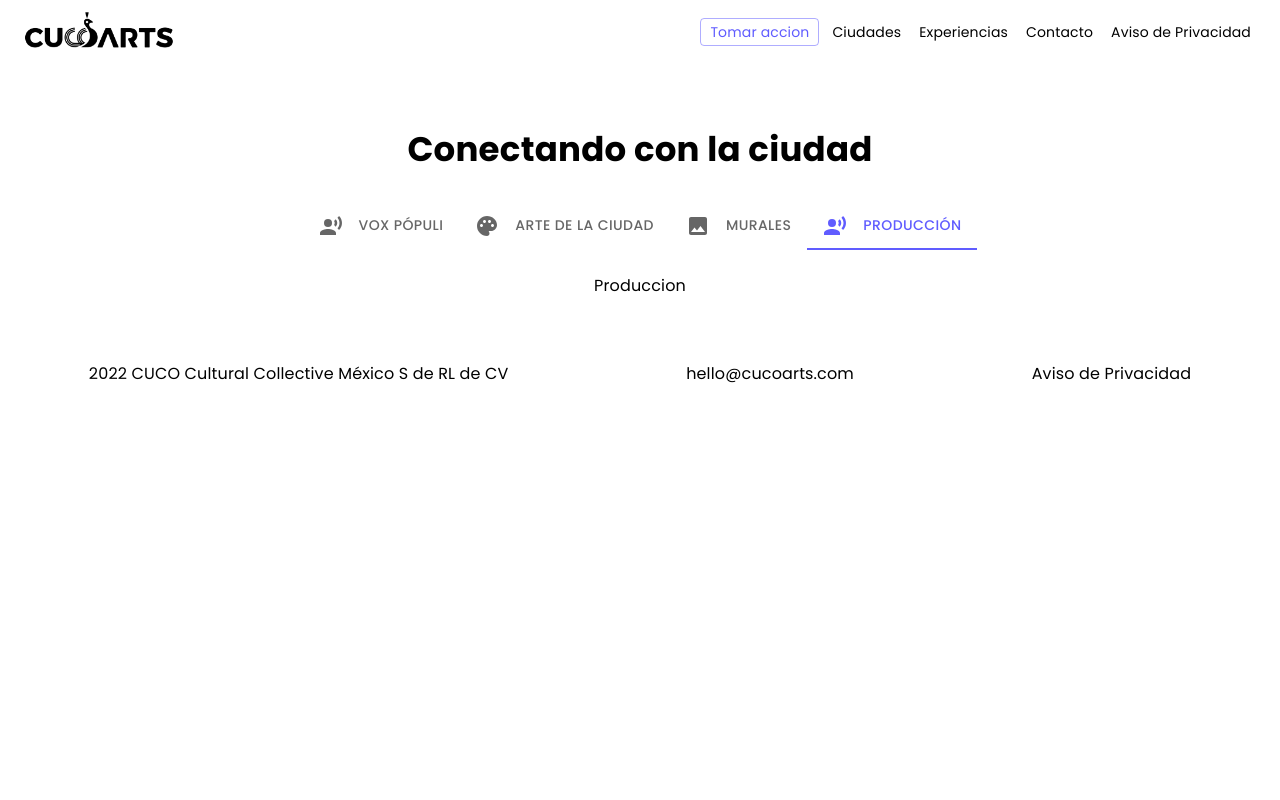
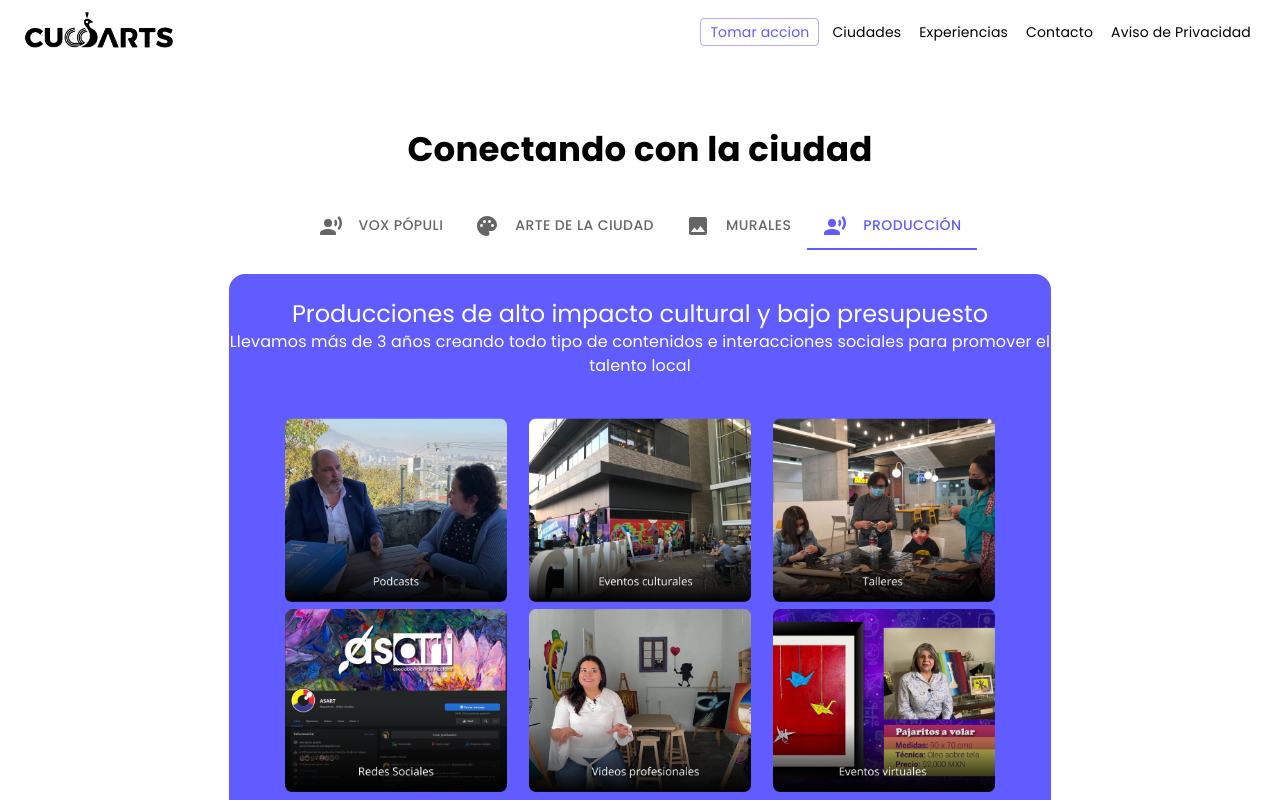
Before and after one commit to jorgerdzf/cucoarts-sls-v2, a React (Create React App) app in the folder frontend/: page /Connect in a window 1280 px wide. Both pictures are taken after a click on the tab "PRODUCCIÓN". Shown: the top 800 px of the page. Built offline with nearby package versions, Linux system fonts and the light colour scheme.

Commit message:
add production part 1

```diff
--- a/frontend/src/components/connect/tabs/Murales.tsx
+++ b/frontend/src/components/connect/tabs/Murales.tsx
@@ -42,7 +42,7 @@ function Murales() {
               </Box>
             </Grid>
             <Grid item>
-            <Box p={2} sx={{ backgroundColor: '#D9FF6F', borderRadius: '16px' }}>
+              <Box p={2} sx={{ backgroundColor: '#D9FF6F', borderRadius: '16px' }}>
                   <Button variant="contained" href="/Connect">Crear un mural</Button>
                   <br></br>
                   <br></br>
@@ -57,7 +57,7 @@ function Murales() {
                   <Brush></Brush>&nbsp;Producción
                   <br></br>
                   <LocalShipping></LocalShipping>&nbsp;&nbsp;&nbsp;Entrega
-                </Box>
+              </Box>
             </Grid>
         </Grid>
       </Box>
--- a/frontend/src/components/connect/tabs/Produccion.tsx
+++ b/frontend/src/components/connect/tabs/Produccion.tsx
@@ -1,8 +1,68 @@
+import { Box, Button, Grid, Typography } from '@mui/material'
 import React from 'react'
+import produccion_placeholder1 from '../../../assets/images/produccion_placeholder1.png';
+import produccion_placeholder2 from '../../../assets/images/produccion_placeholder2.png';
+import { ImageSearch, CheckCircleOutline, Brush, LocalShipping } from '@mui/icons-material';
+import GetQuote from '../../shared/GetQuote';
 
 function Produccion() {
+  const GetQuoteParams = {
+    buttonTitle: 'Cotizar una producción',
+    buttonHref: '/Contact',
+    description1: 'Contenido hecho especialmente',
+    description2: 'para cubrir tus necesidades'
+  }
   return (
-    <div>Produccion</div>
+    <>
+    <Grid container>
+      <Grid item xs={2}></Grid>
+      <Grid item xs={8}>
+        <Box sx={{backgroundColor: '#605CFF', borderRadius: '16px'}}>
+          <br></br>
+        <Typography variant="h5" sx={{color:'#fff'}}>
+          Producciones de alto impacto cultural y bajo presupuesto
+        </Typography>
+        <Typography variant='body1' sx={{color:'#fff'}}>
+          Llevamos más de 3 años creando todo tipo de contenidos e interacciones sociales para promover el talento local
+        </Typography>
+        <br></br>
+        <Grid container p={2}>
+          <Grid item>
+            <img src={produccion_placeholder1} width={'90%'} alt='placeholder1'></img>
+          </Grid>
+          <Grid item>
+            <img src={produccion_placeholder2} width={'90%'} alt='placeholder1'></img>
+          </Grid>
+        </Grid>
+      </Box>
+      </Grid>
+      <Grid item xs={2}></Grid>
+    </Grid>
+    <Grid
+      container
+      direction='row'
+      justifyContent='center'
+      alignItems='center'
+      pt={4}>
+      <Grid item p={2}>
+       <GetQuote params={GetQuoteParams}></GetQuote>
+      </Grid>
+      <Grid item p={2}>
+       <Typography variant="h5" sx={{color:'#99E21D'}}>
+          Ayuda a la comunidad
+        </Typography>
+        <Typography variant='body2'>
+        Cualquier duda que tengas, no dudes en escribirnos,
+        <br></br> incluso preguntar información de alguna obra
+        <br></br>u artista, lugar o evento artístico en la ciudad.
+        </Typography>
+        <br></br>
+        <Button variant='outlined' href="/Faq">
+          Preguntas frecuentes
+        </Button>
+      </Grid>
+    </Grid>
+    </>
   )
 }
 
--- /dev/null
+++ b/frontend/src/components/shared/GetQuote.tsx
@@ -0,0 +1,37 @@
+import { ImageSearch, CheckCircleOutline, Brush, LocalShipping } from '@mui/icons-material'
+import { Box, Button, Typography } from '@mui/material'
+import React from 'react'
+
+function GetQuote(this: any, props:any) {
+    console.log(props);
+    const { buttonTitle, buttonHref, description1, description2 } = props.params;
+    return (
+        <>
+            <Box p={2} sx={{ backgroundColor: '#D9FF6F', borderRadius: '16px' }}>
+                <Button variant="contained" href={buttonHref}>{buttonTitle}</Button>
+                <br></br>
+                <br></br>
+                <Typography variant="body2">
+                    {description1}
+                </Typography>
+                {description2 ? (
+                    <>
+                        <Typography variant="body2">
+                            {description2}
+                        </Typography>
+                    </>
+                ) : null}
+                <br></br>
+                <ImageSearch></ImageSearch>&nbsp;&nbsp;Búsqueda
+                <br></br>
+                <CheckCircleOutline></CheckCircleOutline>&nbsp;&nbsp;Selección
+                <br></br>
+                <Brush></Brush>&nbsp;Producción
+                <br></br>
+                <LocalShipping></LocalShipping>&nbsp;&nbsp;&nbsp;Entrega
+            </Box>
+        </>
+    )
+}
+
+export default GetQuote
```
Also changed, not shown: frontend/src/assets/images/produccion_placeholder1.png (added), frontend/src/assets/images/produccion_placeholder2.png (added).
